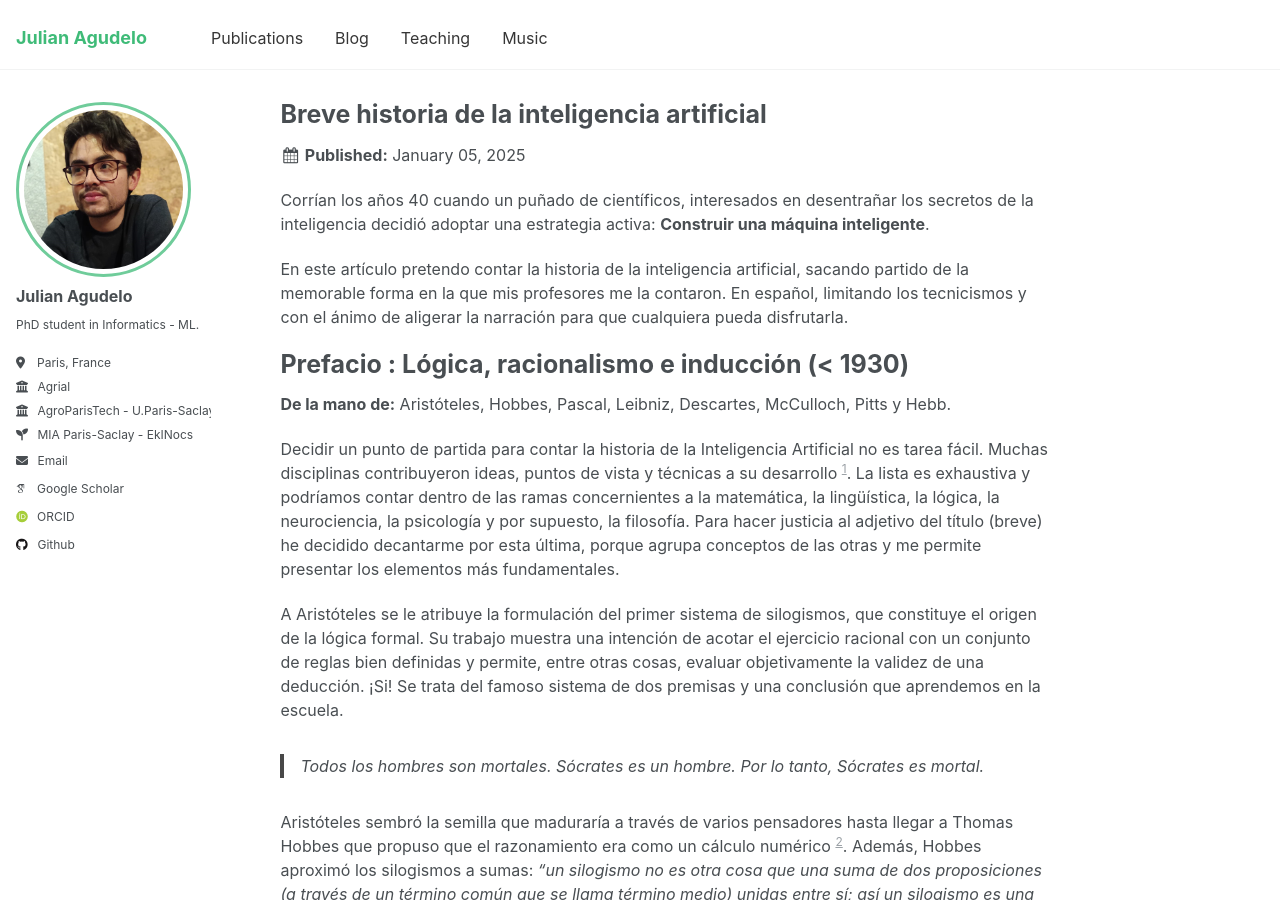
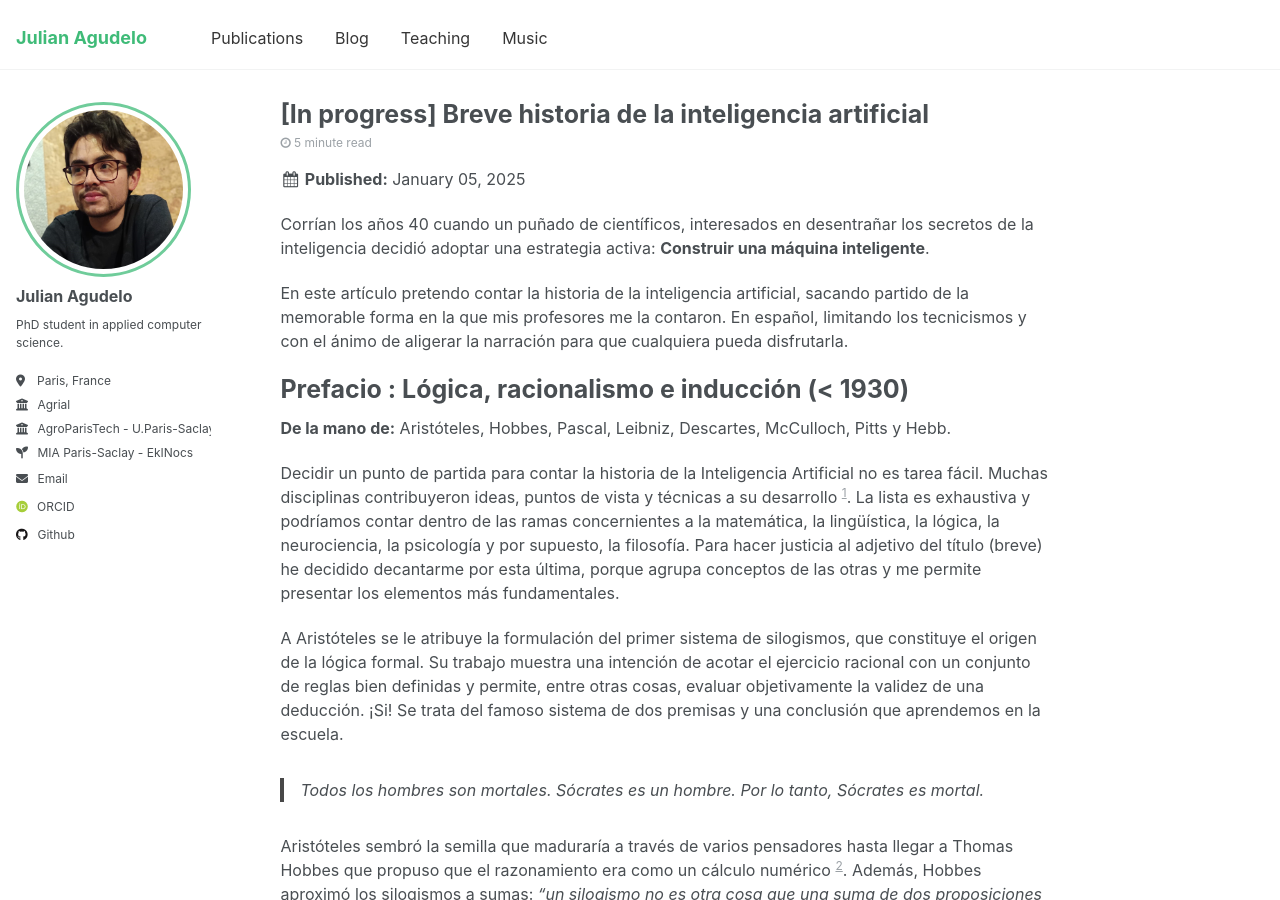
Before and after one commit to JulAgu/JulAgu.github.io, a Jekyll site: the page built from _posts/2025-05-15-IA-History.md, in a window 1280 px wide and 900 px high. Built offline with Jekyll 4.4.1, drawn with Linux system fonts in a browser that asks for light colours; some web fonts are replaced; some of the changed text lies outside the part shown.

```diff
--- a/_config.yml
+++ b/_config.yml
@@ -11,7 +11,7 @@
 title                    : "Julian Agudelo"
 title_separator          : "-"
 name                     : &name "Julian Agudelo"
-description              : &description "PhD student in Informatics - ML"
+description              : &description "PhD student in applied computer science"
 url                      : https://julagu.github.io # the base hostname & protocol for the site
 baseurl                  : "" # the subpath of your site, e.g. "/blog"
 repository               : "JulAgu/JulAgu.github.io"
@@ -24,7 +24,7 @@
   avatar           : "profile.jpg"
   name             : "Julian Agudelo"
   pronouns         : # example: "she/her"
-  bio              : "PhD student in Informatics - ML."
+  bio              : "PhD student in applied computer science."
   location         : "Paris, France"
   employer         : "Agrial"
   affiliation      : "AgroParisTech - U.Paris-Saclay"
@@ -34,7 +34,7 @@
 
   # Academic websites
   arxiv            : # URL - Update with the correct link to your profile
-  googlescholar    : "https://scholar.google.com/citations?user=BmlzaqgAAAAJ&hl"
+  googlescholar    : # URL
   impactstory      : # URL
   orcid            : "https://orcid.org/0009-0005-2945-4422"
   semantic         : # URL
@@ -159,7 +159,6 @@
 include:
   - .htaccess
   - _pages
-  - _posts
   - files
 exclude:
   - "*.sublime-project"
@@ -259,6 +258,7 @@
       layout: single
       author_profile: true
       share: true
+      comments: true
   # _publications
   - scope:
       path: ""
@@ -267,6 +267,7 @@
       layout: single
       author_profile: true
       share: true
+      comments: true
   # _portfolio
   - scope:
       path: ""
@@ -275,6 +276,7 @@
       layout: single
       author_profile: true
       share: true
+      comment: true
   # _music
   - scope:
       path: ""
@@ -283,6 +285,9 @@
       layout: single
       author_profile: true
       share: true
+      comment: true
+
+
 
 # Sass/SCSS
 sass:
--- a/_posts/2025-01-10_AI_history.md
+++ b/_posts/2025-05-15-IA-History.md
@@ -1,11 +1,12 @@
 ---
-title: 'Breve historia de la inteligencia artificial'
+title: '[In progress] Breve historia de la inteligencia artificial'
 date: 2025-01-05
-permalink: /posts/2025-AI_history
+permalink: /posts/2025/5/IA-history/
 tags:
   - Spanish
   - AI
   - History
+
 ---
 
 Corrían los años 40 cuando un puñado de científicos, interesados en desentrañar los secretos de la inteligencia decidió adoptar una estrategia activa: **Construir una máquina inteligente**.
```
